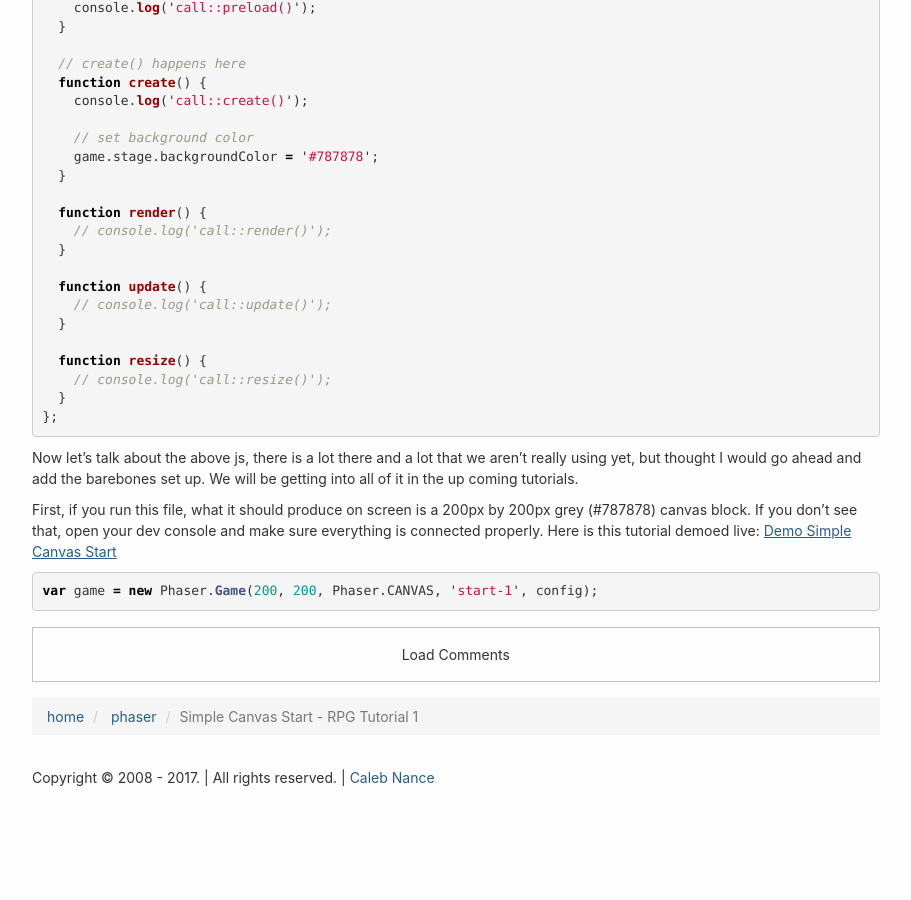
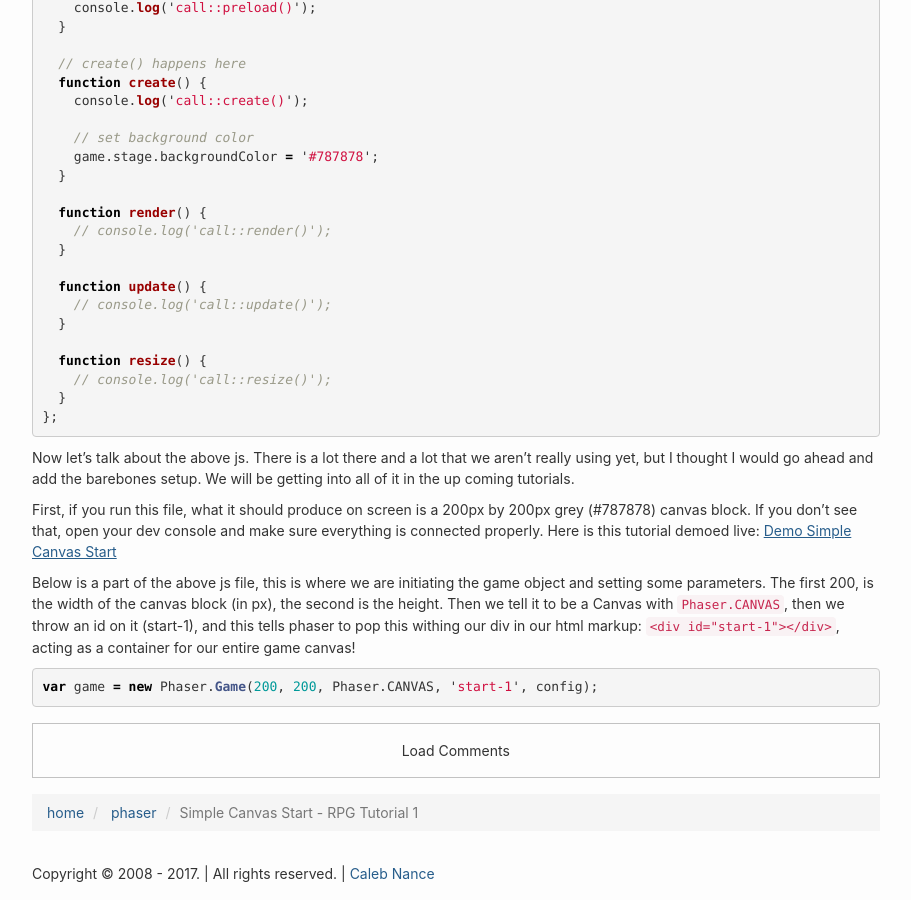
Before and after one commit to calebnance/jekyll_blog-calebnance, a Jekyll site: the page built from _posts/phaser/2017-07-14-simple-canvas-start.markdown, in a window 1280 px wide and 900 px high, scrolled down 905 px. Shown: the whole window, without its empty margins (38-949 px from the left). Built offline with Jekyll 4.4.1, drawn with Linux system fonts in a browser that asks for light colours; before the commit the page ends 1709 px from its top, so only the background shows below that.

Commit message:
more notes added

```diff
--- a/_posts/phaser/2017-07-14-simple-canvas-start.markdown
+++ b/_posts/phaser/2017-07-14-simple-canvas-start.markdown
@@ -75,10 +75,11 @@
 };
 {% endhighlight %}
 
-Now let's talk about the above js, there is a lot there and a lot that we aren't really using yet, but thought I would go ahead and add the barebones set up. We will be getting into all of it in the up coming tutorials.
+Now let's talk about the above js. There is a lot there and a lot that we aren't really using yet, but I thought I would go ahead and add the barebones setup. We will be getting into all of it in the up coming tutorials.
 
 First, if you run this file, what it should produce on screen is a 200px by 200px grey (#787878) canvas block. If you don't see that, open your dev console and make sure everything is connected properly. Here is this tutorial demoed live: <a href="{{ "/tutorial/phaser/simple-canvas-start.html" | relative_url }}" target="_blank" rel="nofollow">Demo Simple Canvas Start</a>
 
+Below is a part of the above js file, this is where we are initiating the game object and setting some parameters. The first 200, is the width of the canvas block (in px), the second is the height. Then we tell it to be a Canvas with `Phaser.CANVAS`, then we throw an id on it (start-1), and this tells phaser to pop this withing our div in our html markup: `<div id="start-1"></div>`, acting as a container for our entire game canvas!
 {% highlight javascript %}
 var game = new Phaser.Game(200, 200, Phaser.CANVAS, 'start-1', config);
 {% endhighlight %}
```
